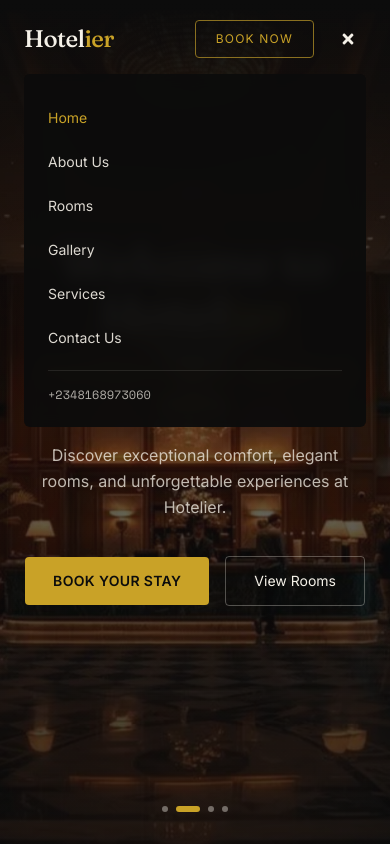
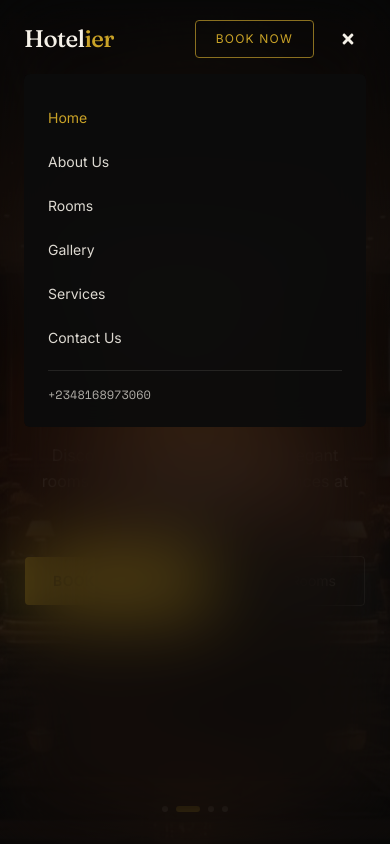
Before and after one commit to AghoghoOgbotor18/hotelier, a Next.js app: page / in a window 390 px wide. Both pictures are taken after a click on the button 348 px from the left and 39 px from the top of the page. Shown: the top 844 px of the page. Built offline with nearby package versions, Linux system fonts and the light colour scheme.

Commit message:
add backdrop blur background when mobile menu bar is open

```diff
--- a/src/app/components/Navbar.jsx
+++ b/src/app/components/Navbar.jsx
@@ -29,14 +29,16 @@ export default function Navbar() {
         return () => window.removeEventListener('scroll', onScroll);
     }, []);
 
+
+
     //active links
     function isActive(href) {
         return href === '/' ? pathname === '/' : pathname.startsWith(href);
     }
 
     return (
-        <nav className={`fixed inset-x-0 top-0 z-30 px-6 py-5 transition-colors duration-300 md:px-10 lg:px-16 ${scrolled ? 'bg-ink/90 backdrop-blur-sm shadow-sm' : 'bg-transparent'}`}>
-            <div className="flex items-center justify-between">
+        <nav className={`fixed inset-x-0 top-0 z-40 px-6 py-5 transition-colors duration-300 md:px-10 lg:px-16 ${scrolled ? 'bg-ink/90 backdrop-blur-sm shadow-sm' : 'bg-transparent'}`}>
+            <div className="relative z-40 flex items-center justify-between">
                 <Link href="/" className="font-display text-2xl font-medium tracking-tight text-ivory">
                 Hotel<span className="text-brass">ier</span>
                 </Link>
@@ -68,9 +70,11 @@ export default function Navbar() {
             </div>
 
             {open && (
-                <div className="mt-4 flex flex-col gap-1 rounded-md bg-ink/95 p-6 backdrop-blur-sm lg:hidden">
+                <div className='relative'>
+                    <div className='bg-black/40 fixed inset-0 z-10 backdrop-blur-2xl h-full w-full' />
+                    <div className="relative mt-4 flex flex-col gap-1 rounded-md bg-ink/95 p-6 backdrop-blur-lg lg:hidden z-20">
                         {navLinks.map((l) => (
-                    <Link key={l.label} href={l.href} onClick={() => setOpen(false)} className={`py-2.5 font-sans text-sm transition ${isActive(l.href) ? 'text-brass' : 'text-ivory/90 hover:text-brass'}`}>
+                            <Link key={l.label} href={l.href} onClick={() => setOpen(false)} className={`py-2.5 font-sans text-sm transition w-fit ${isActive(l.href) ? 'text-brass' : 'text-ivory/90 hover:text-brass'}`}>
                             {l.label}
                             </Link>
                         ))}
@@ -78,6 +82,7 @@ export default function Navbar() {
                             +2348168973060
                         </a>
                     </div>
+                </div>
             )}
         </nav>
     );
```
Lines whose indentation alone changed are shown as unchanged.
